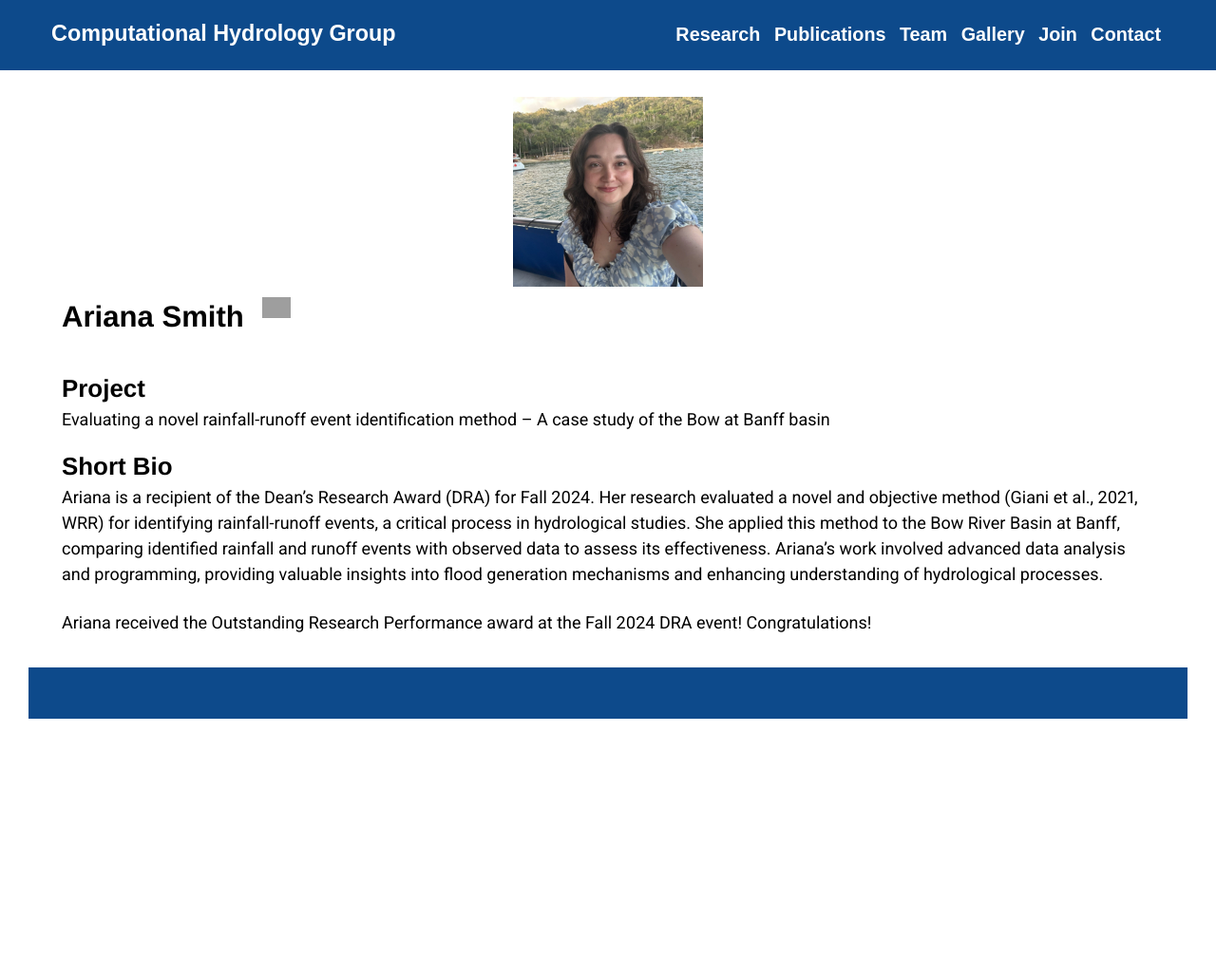
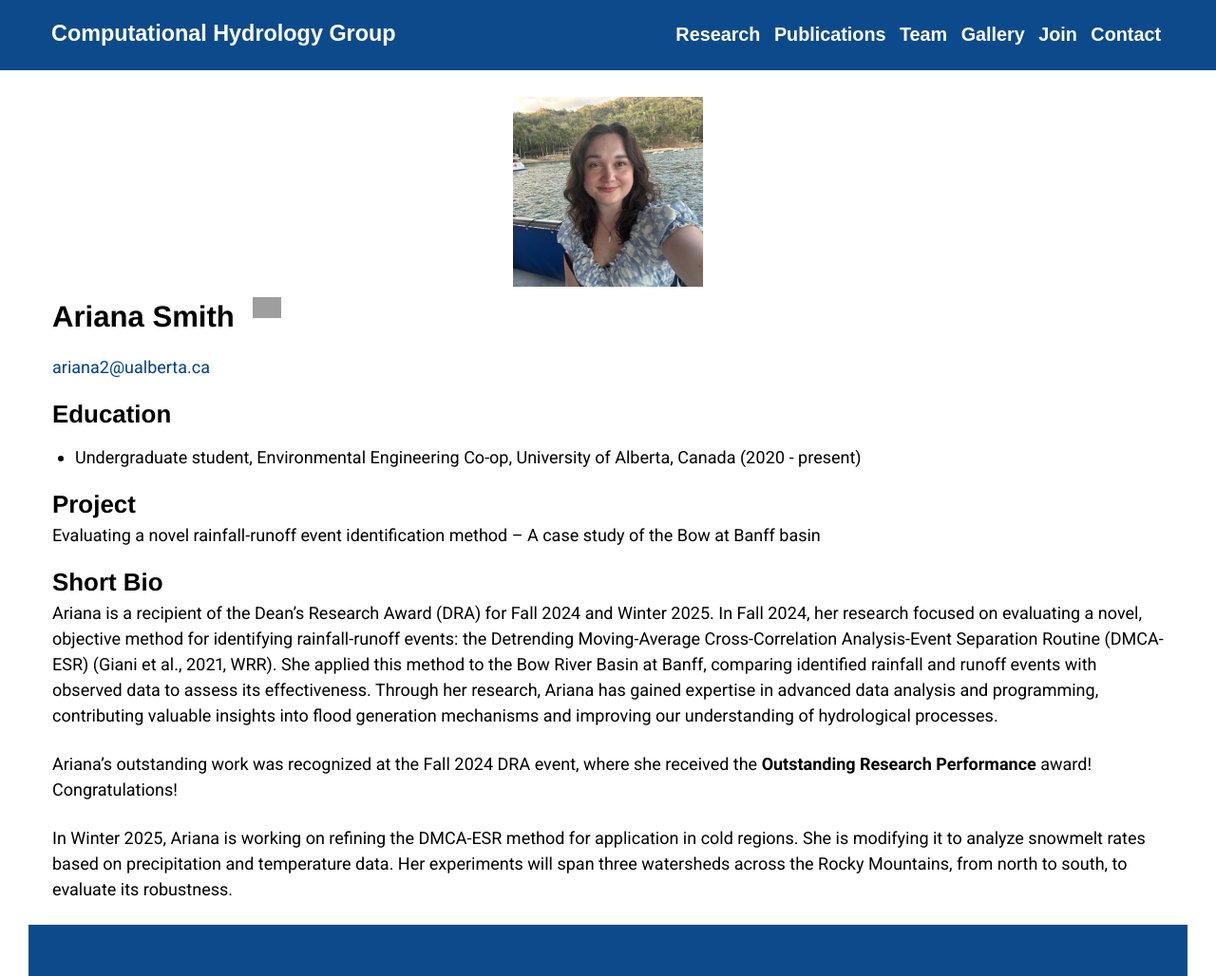
Before and after one commit to h294liu/h294liu.github.io, a Jekyll site: the page built from _posts/members/2024-10-02-ariana_smith.markdown, in a window 1280 px wide. Shown: the whole page at 95% size. Built offline with Jekyll 4.4.1, drawn with Linux system fonts in a browser that asks for light colours; nearby versions of some CDN libraries; before the commit the page ends 900 px from its top, so only the background shows below that; grey boxes are pictures that could not be loaded.

Commit message:
add DRA 2025 Winter

```diff
--- a/_posts/members/2024-10-01-sahibjot_singh.markdown
+++ b/_posts/members/2024-10-01-sahibjot_singh.markdown
@@ -23,4 +23,8 @@
 Leveraging supercomputing for efficient parameter estimation in hydrologic modeling
 
 ### Short Bio
-Sahib is a recipient of the Dean’s Research Award for Fall 2024. His research focuses on improving parameter estimation in hydrologic modeling using supercomputing power. By estimating model parameters for approximately 1,000 catchments across North America, Sahib aims to uncover spatial patterns that provide deeper insights into hydrologic processes. His work involves high performance computing, geospatial analysis, and programming, contributing to more accurate and efficient hydrologic models. In his free time he likes engaging in stargazing, TV shows and travelling.
+Sahib is a recipient of the Dean’s Research Award for Fall 2024 and Winter 2025. In Fall 2024, his research focused on improving parameter estimation in hydrologic modeling by leveraging high-performance computing. By estimating model parameters for approximately 1,000 catchments across North America, Sahib identified spatial patterns that provide deeper insights into hydrologic processes. His work integrates supercomputing, geospatial analysis, and programming.
+
+In Winter 2025, he is developing an interactive data visualization system to interpret hydrologic model results. This system will dynamically display model outputs on a geospatial map, allowing researchers to explore spatial variations in hydrologic properties and conduct comparative analyses across regions. His work bridges advanced modeling with intuitive data exploration, making complex hydrologic models more accessible and actionable.
+
+Beyond research, Sahib enjoys stargazing, watching TV shows, and traveling.
--- a/_posts/members/2024-10-02-ariana_smith.markdown
+++ b/_posts/members/2024-10-02-ariana_smith.markdown
@@ -23,6 +23,8 @@
 Evaluating a novel rainfall-runoff event identification method – A case study of the Bow at Banff basin
 
 ### Short Bio
-Ariana is a recipient of the Dean’s Research Award (DRA) for Fall 2024. Her research evaluated a novel and objective method (Giani et al., 2021, WRR) for identifying rainfall-runoff events, a critical process in hydrological studies. She applied this method to the Bow River Basin at Banff, comparing identified rainfall and runoff events with observed data to assess its effectiveness. Ariana's work involved advanced data analysis and programming, providing valuable insights into flood generation mechanisms and enhancing understanding of hydrological processes.
+Ariana is a recipient of the Dean’s Research Award (DRA) for Fall 2024 and Winter 2025. In Fall 2024, her research focused on evaluating a novel, objective method for identifying rainfall-runoff events: the Detrending Moving-Average Cross-Correlation Analysis-Event Separation Routine (DMCA-ESR) (Giani et al., 2021, WRR). She applied this method to the Bow River Basin at Banff, comparing identified rainfall and runoff events with observed data to assess its effectiveness. Through her research, Ariana has gained expertise in advanced data analysis and programming, contributing valuable insights into flood generation mechanisms and improving our understanding of hydrological processes.
 
-Ariana received the Outstanding Research Performance award at the Fall 2024 DRA event! Congratulations!
+Ariana's outstanding work was recognized at the Fall 2024 DRA event, where she received the **Outstanding Research Performance** award! Congratulations!
+
+In Winter 2025, Ariana is working on refining the DMCA-ESR method for application in cold regions. She is modifying it to analyze snowmelt rates based on precipitation and temperature data. Her experiments will span three watersheds across the Rocky Mountains, from north to south, to evaluate its robustness.
```
Also changed, not shown: other parts of _posts/members/2024-10-02-ariana_smith.markdown (+2 -2 lines), 6 other files.
